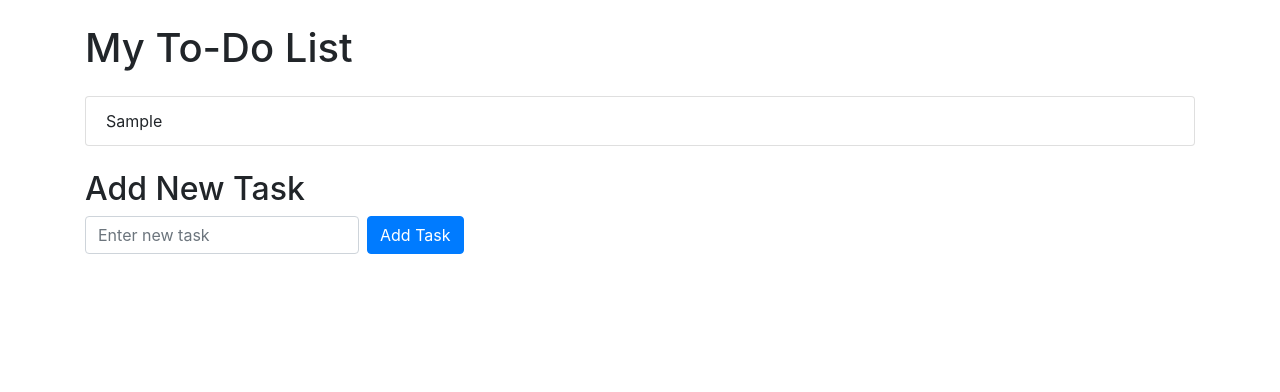
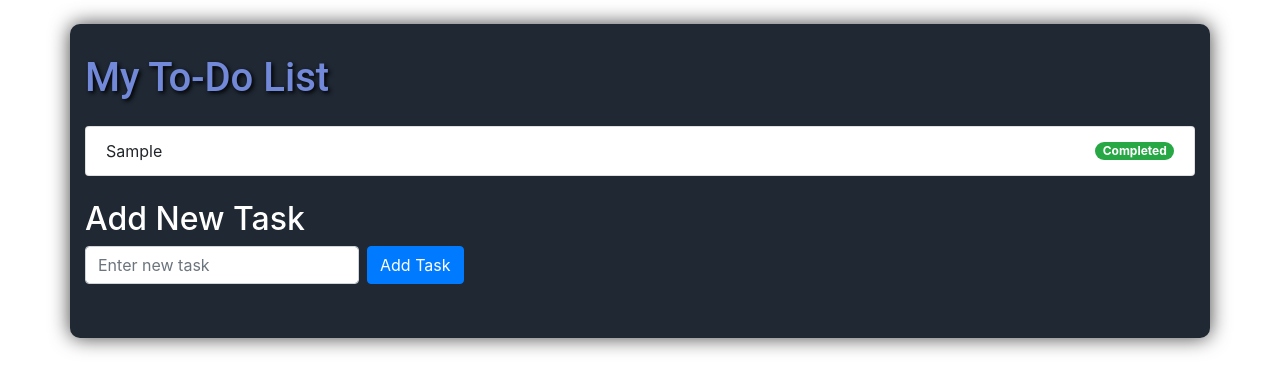
Before and after one commit to AnnisaCode/Todo-App, a PHP site: page / in a window 1280 px wide. Shown: the top 392 px of the page. Run offline with PHP 8.4, Linux system fonts and the light colour scheme; tables that the repository leaves empty hold one stand-in row (values such as "Sample post").

Commit message:
Update appearance

```diff
--- a/controllers/TaskController.php
+++ b/controllers/TaskController.php
@@ -17,5 +17,10 @@ class TaskController {
         $this->model->addTask($task);
         header('Location: index.php');
     }
+
+    public function markTaskCompleted($taskId) {
+        $this->model->markTaskAsCompleted($taskId);
+        header('Location: index.php');
+    }
 }
 ?>
--- a/index.php
+++ b/index.php
@@ -17,6 +17,12 @@ switch ($action) {
             $controller->addTask($task);
         }
         break;
+    case 'mark_completed':
+        $taskId = isset($_GET['id']) ? $_GET['id'] : null;
+        if ($taskId) {
+            $controller->markTaskCompleted($taskId);
+        }
+        break;
     default:
         // Jika action tidak dikenali, redirect ke halaman utama
         header('Location: index.php');
--- a/models/TaskModel.php
+++ b/models/TaskModel.php
@@ -18,5 +18,10 @@ class TaskModel {
         $stmt = $this->pdo->prepare('INSERT INTO tasks (task, completed) VALUES (:task, 0)');
         $stmt->execute(['task' => $task]);
     }
+
+    public function markTaskAsCompleted($taskId) {
+        $stmt = $this->pdo->prepare('UPDATE tasks SET completed = 1 WHERE id = :id');
+        $stmt->execute(['id' => $taskId]);
+    }
 }
 ?>
--- /dev/null
+++ b/styles.css
@@ -0,0 +1,92 @@
+/* styles.css */
+
+/* Resetting defaults */
+* {
+    margin: 0;
+    padding: 0;
+    box-sizing: border-box;
+}
+
+/* Body styles */
+body {
+    background-color: #11161a;
+    color: #ffffff;
+    font-family: 'Arial', sans-serif;
+}
+
+/* Container styles */
+.container {
+    margin-top: 50px;
+    background-color: #1f2833;
+    padding: 30px;
+    border-radius: 10px;
+    box-shadow: 0px 0px 20px 0px rgba(0,0,0,0.75);
+}
+
+/* Heading styles */
+h1 {
+    font-family: 'Roboto', sans-serif;
+    color: #7289da;
+    text-shadow: 2px 2px 4px #000000;
+}
+
+h2 {
+    color: #ffffff;
+    margin-top: 20px;
+}
+
+/* Form styles */
+.form-control, .form-select {
+    background-color: #2c3848;
+    color: #ffffff;
+    border-color: #7289da;
+    width: 70%;
+    padding: 8px;
+    font-size: 16px;
+}
+
+.form-control::placeholder {
+    color: #ffffff;
+    opacity: 0.6;
+}
+
+/* Button styles */
+.btn-primary {
+    background-color: #7289da;
+    border-color: #7289da;
+    padding: 8px 16px;
+    font-size: 16px;
+    cursor: pointer;
+    transition: background-color 0.3s ease;
+}
+
+.btn-primary:hover {
+    background-color: #5a67d8;
+}
+
+/* Badge styles */
+.badge-primary {
+    background-color: #ff4655;
+    color: #ffffff;
+    font-size: 14px;
+    padding: 6px 10px;
+    margin-left: 10px;
+}
+
+.badge-success {
+    background-color: #0f1923;
+    color: #ffffff;
+    font-size: 14px;
+    padding: 6px 10px;
+}
+
+/* Link styles */
+a {
+    color: #7289da;
+    text-decoration: none;
+    font-size: 16px; /* Atur ukuran font untuk tag <a> */
+}
+
+a:hover {
+    text-decoration: underline;
+}
--- a/views/add_task.php
+++ b/views/add_task.php
@@ -2,6 +2,7 @@
 <html>
 <head>
     <title>Add New Task</title>
+    <link rel="stylesheet" href="styles.css">
     <link rel="stylesheet" href="https://stackpath.bootstrapcdn.com/bootstrap/4.5.2/css/bootstrap.min.css">
 </head>
 <body>
--- a/views/task_list.php
+++ b/views/task_list.php
@@ -1,23 +1,29 @@
 <!DOCTYPE html>
 <html>
+
 <head>
     <title>To-Do List</title>
+    <link rel="stylesheet" href="styles.css">
     <link rel="stylesheet" href="https://stackpath.bootstrapcdn.com/bootstrap/4.5.2/css/bootstrap.min.css">
 </head>
+
 <body>
     <div class="container mt-4">
         <h1 class="mb-4">My To-Do List</h1>
 
         <ul class="list-group">
-            <?php foreach ($tasks as $task): ?>
+            <?php foreach ($tasks as $task) : ?>
                 <li class="list-group-item d-flex justify-content-between align-items-center">
                     <?php echo $task['task']; ?>
-                    <?php if (!$task['completed']): ?>
-                        <a href="#" class="badge badge-primary badge-pill">Mark as Completed</a>
+                    <?php if (!$task['completed']) : ?>
+                        <a href="index.php?action=mark_completed&id=<?php echo $task['id']; ?>" class="badge badge-primary badge-pill">Mark as Completed</a>
+                    <?php else : ?>
+                        <span class="badge badge-success badge-pill">Completed</span>
                     <?php endif; ?>
                 </li>
             <?php endforeach; ?>
         </ul>
+
 
         <h2 class="mt-4">Add New Task</h2>
         <form action="index.php?action=add_task" method="post" class="form-inline mb-4">
@@ -28,4 +34,5 @@
 
     <script src="https://stackpath.bootstrapcdn.com/bootstrap/4.5.2/js/bootstrap.min.js"></script>
 </body>
+
 </html>
```
Also changed, not shown: todo_app.sql (+5 -67 lines).
